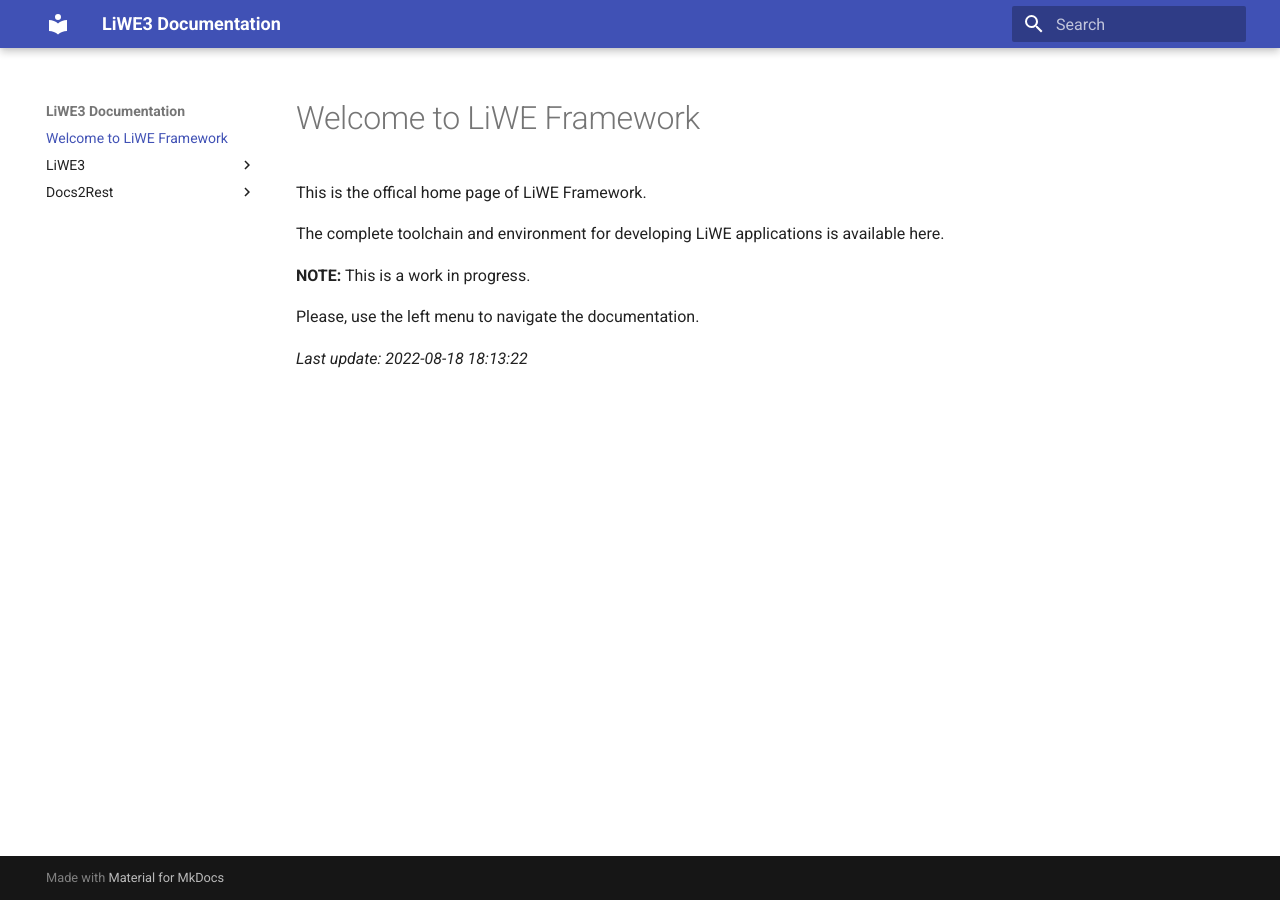
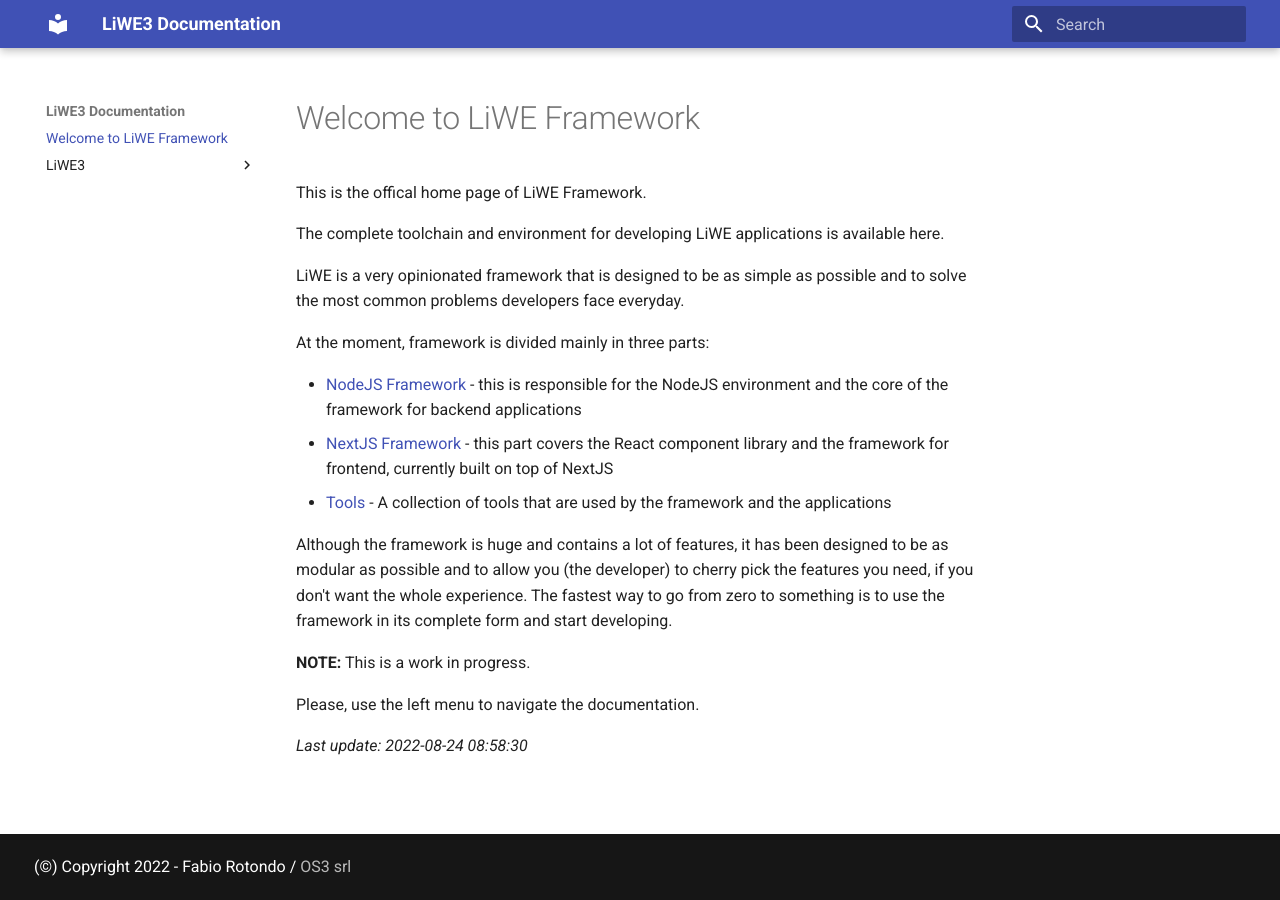
Before and after one commit to fsoft72/liwe3-docs, an MkDocs documentation site: the page built from docs/index.md, in a window 1280 px wide. Built offline with MkDocs 1.6.1 and Material for MkDocs 9.7.7, drawn with Linux system fonts in a browser that asks for light colours.

Commit message:
ADD: new tools section

```diff
--- a/docs/index.md
+++ b/docs/index.md
@@ -4,9 +4,21 @@
 
 The complete toolchain and environment for developing LiWE applications is available here.
 
+LiWE is a very opinionated framework that is designed to be as simple as possible and to solve the most common problems developers face everyday.
+
+At the moment, framework is divided mainly in three parts:
+
+* [NodeJS Framework](./liwe3/nodejs/index.md) - this is responsible for the NodeJS environment and the core of the framework for backend applications
+* [NextJS Framework](./liwe3/nextjs/index.md) - this part covers the React component library and the framework for frontend, currently built on top of NextJS
+* [Tools](./liwe3/tools/index.md) - A collection of tools that are used by the framework and the applications
+
+Although the framework is huge and contains a lot of features, it has been designed to be as modular as possible and to allow you (the developer) to cherry pick the features you need, if you don't want the whole experience.
+The fastest way to go from zero to something is to use the framework in its complete form and start developing.
+
+
 **NOTE:** This is a work in progress.
 
 Please, use the left menu to navigate the documentation.
 
 
-*Last update: 2022-08-18 18:13:22*
+*Last update: 2022-08-24 08:58:30*
--- a/mkdocs.yml
+++ b/mkdocs.yml
@@ -1,6 +1,9 @@
 site_name: LiWE3 Documentation
 
-theme: material
+theme:
+  name: material
+  custom_dir: overrides
+
 
 markdown_extensions:
     - toc:
@@ -16,7 +19,9 @@
     - NextJS:
       - 'Authentication': liwe3/nextjs/authentication.md
       - 'Payments': liwe3/nextjs/payments.md
-  - Docs2Rest:
-    - 'Introduction': docs2rest/index.md
-    - 'GUI Definition': docs2rest/gui.md
-    - 'Menu Creation': docs2rest/menu.md
+    - Tools:
+      - 'Introduction': liwe3/tools/index.md
+      - Docs2Rest:
+        - 'Introduction': liwe3/tools/docs2rest/index.md
+        - 'GUI Definition': liwe3/tools/docs2rest/gui.md
+        - 'Menu Creation': liwe3/tools/docs2rest/menu.md
--- /dev/null
+++ b/overrides/partials/copyright.html
@@ -0,0 +1,2 @@
+<!-- new footer -->
+<p>(&copy;) Copyright 2022 - Fabio Rotondo / <a href="https://www.os3.it" target="_blank">OS3 srl</a></p>
```
Also changed, not shown: docs/liwe3/tools/index.md (added, +9 -0 lines), docs/liwe3/tools/docs2rest/gui.md (renamed from docs/docs2rest/gui.md), docs/liwe3/tools/docs2rest/index.md (renamed from docs/docs2rest/index.md), docs/liwe3/tools/docs2rest/menu.md (renamed from docs/docs2rest/menu.md).
